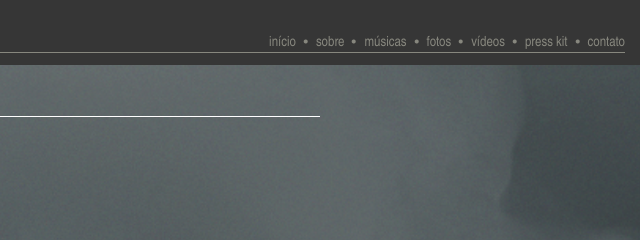
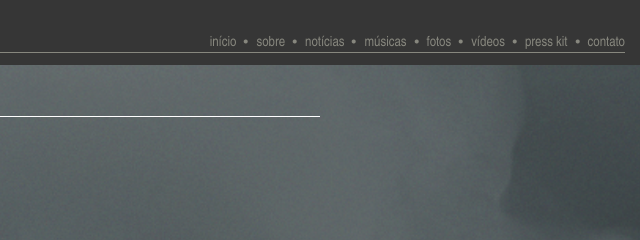
Before and after one commit to bchagas/edu-barreto, a plain HTML site: page noticias.html in a window 1280 px wide. Shown: the top 240 px of the page, 640-1280 px from the left. Drawn offline with Linux system fonts and the light colour scheme; a script that the page names is missing.

Commit message:
noticias

```diff
--- a/noticias.html
+++ b/noticias.html
@@ -18,6 +18,7 @@
   <ul class="menu menu-navigation fl-right">
     <li class="index"><a href="index.html">início</a></li>
     <li class="sobre"><a href="sobre.html">sobre</a></li>
+    <li class="sobre"><a href="noticias.html">notícias</a></li>
     <li class="musicas"><a href="musicas.html">músicas</a></li>
     <li class="fotos"><a href="fotos.html">fotos</a></li>
     <li class="videos"><a href="videos.html">vídeos</a></li>
```
